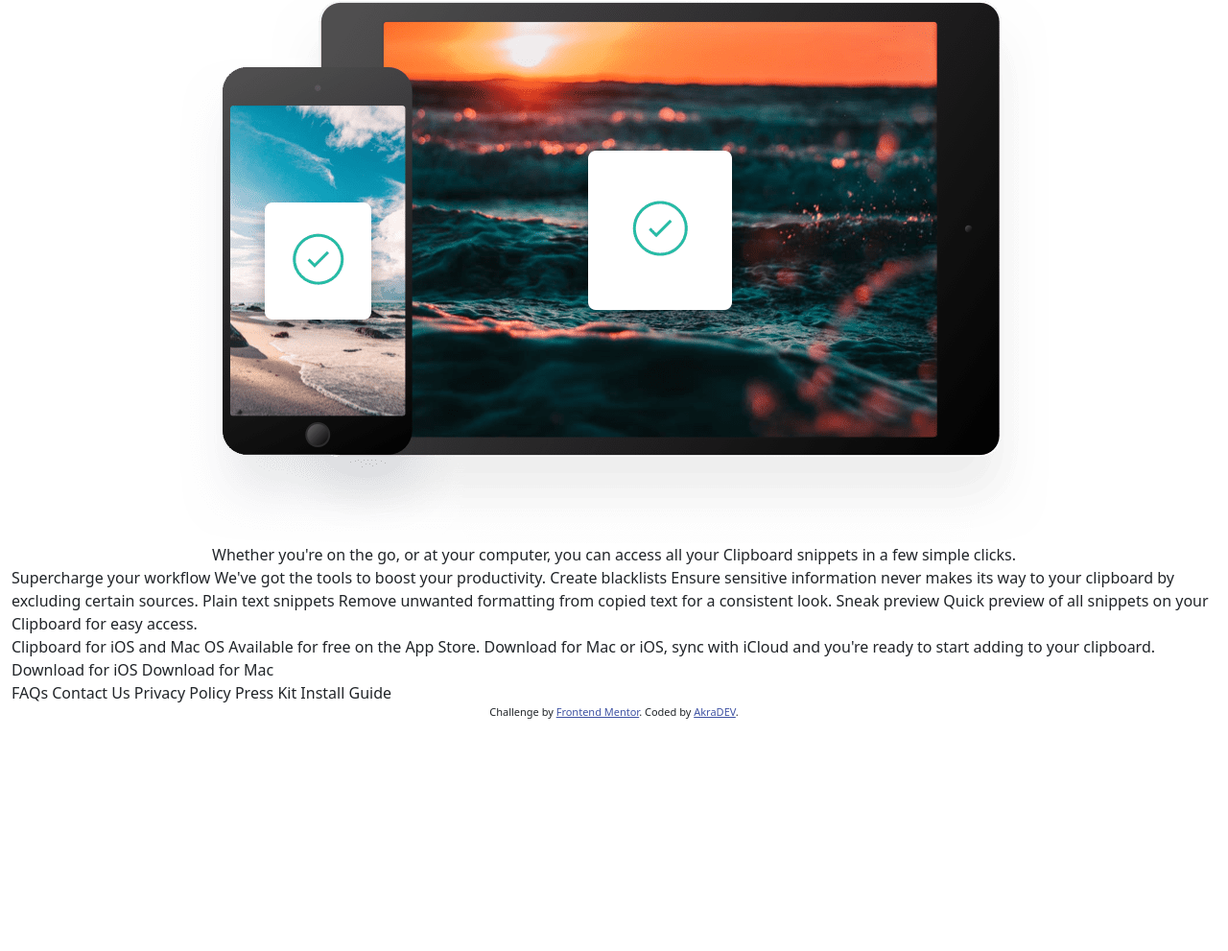
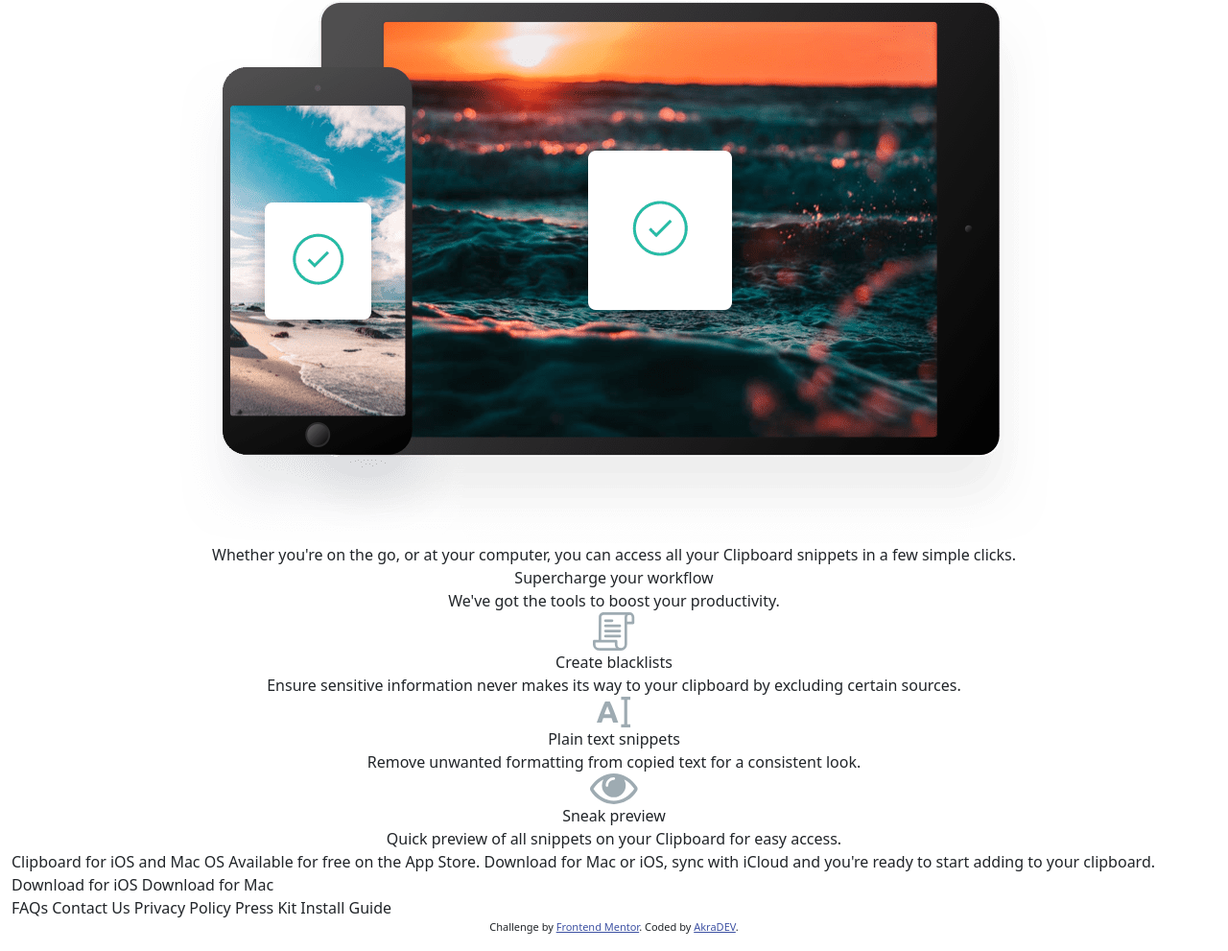
Before and after one commit to TayAki79/clipboard-landing-page-master, a plain HTML site: page index.html in a window 1280 px wide. Shown: the part 1042-2033 px from the top of the page at 96% size. Before the commit the page ends 1809 px from the top, so only its background shows below. Drawn offline with nearby package versions, Linux system fonts and the light colour scheme; a web font is replaced by a local one.

Commit message:
Structuring supercharge section

```diff
--- a/index.html
+++ b/index.html
@@ -87,13 +87,23 @@
         </div>
       </div>
 
-      <div id="supercharge">
-        Supercharge your workflow We've got the tools to boost your productivity.
-        Create blacklists Ensure sensitive information never makes its way to your
-        clipboard by excluding certain sources. Plain text snippets Remove
-        unwanted formatting from copied text for a consistent look. Sneak preview
-        Quick preview of all snippets on your Clipboard for easy access.
+      <div id="supercharge" class="container text-center">
+        <div class="col-12">Supercharge your workflow</div>
+        <div class="col-12">We've got the tools to boost your productivity.</div>
+        <div class="col-12"><img src="./images/icon-blacklist.svg" alt="blacklist-icon"></div>
+        <div class="col-12">Create blacklists</div>
+        <div class="col-12">Ensure sensitive information never makes its way to your
+        clipboard by excluding certain sources.</div>
+        <div class="col-12">
+          <img src="./images/icon-text.svg" alt="text icon">
+        </div>
+        <div class="col-12">Plain text snippets</div>
+        <div class="col-12">Remove unwanted formatting from copied text for a consistent look.</div>
+        <div class="col-12"><img src="./images/icon-preview.svg" alt="preview icon"></div>
+        <div class="col-12">Sneak preview</div>
+        <div class="col-12">Quick preview of all snippets on your Clipboard for easy access.</div>
       </div>
+
       <div id="partners"></div>
       <div id="clipboard-os">
         Clipboard for iOS and Mac OS Available for free on the App Store. Download
```
